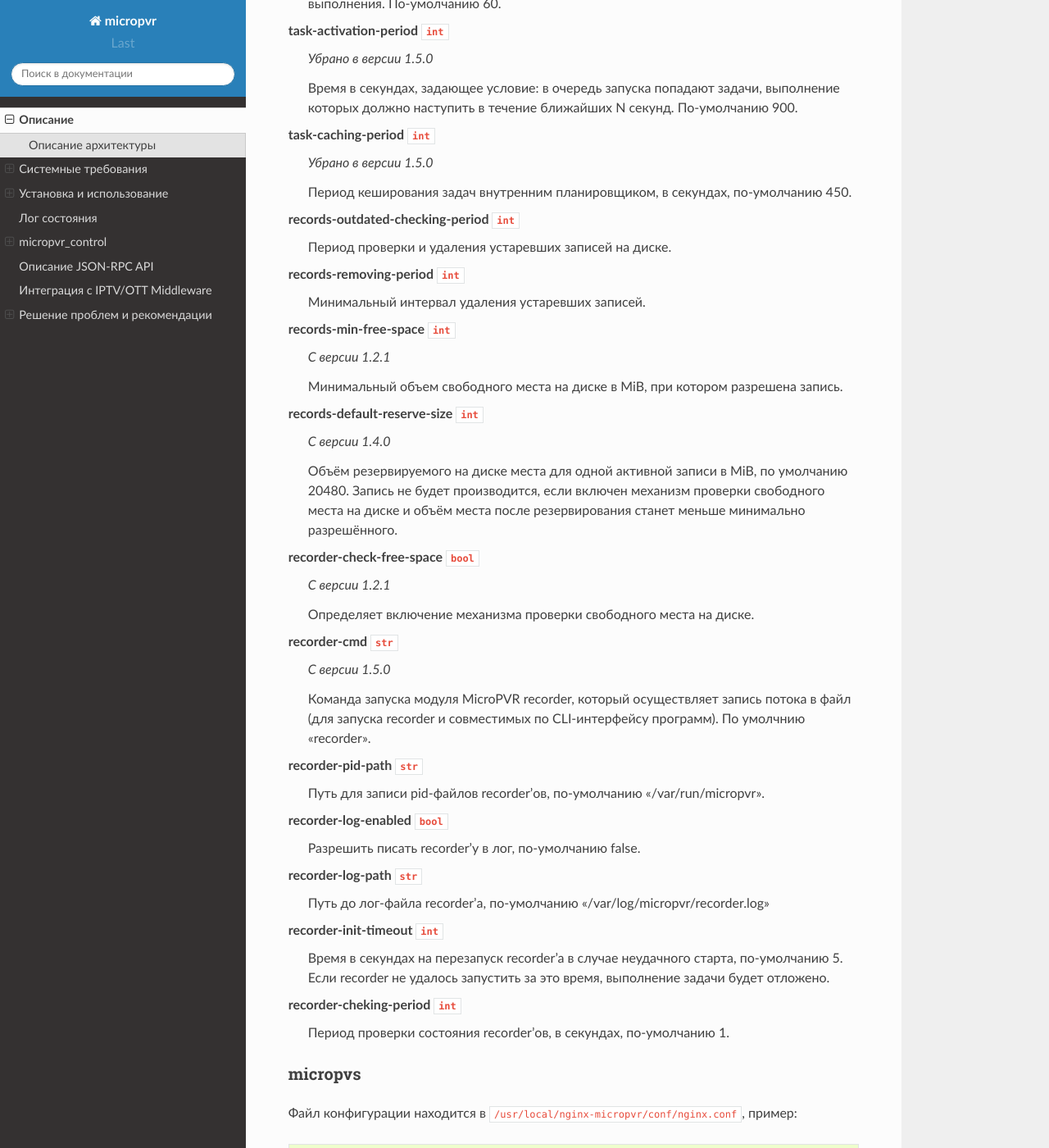
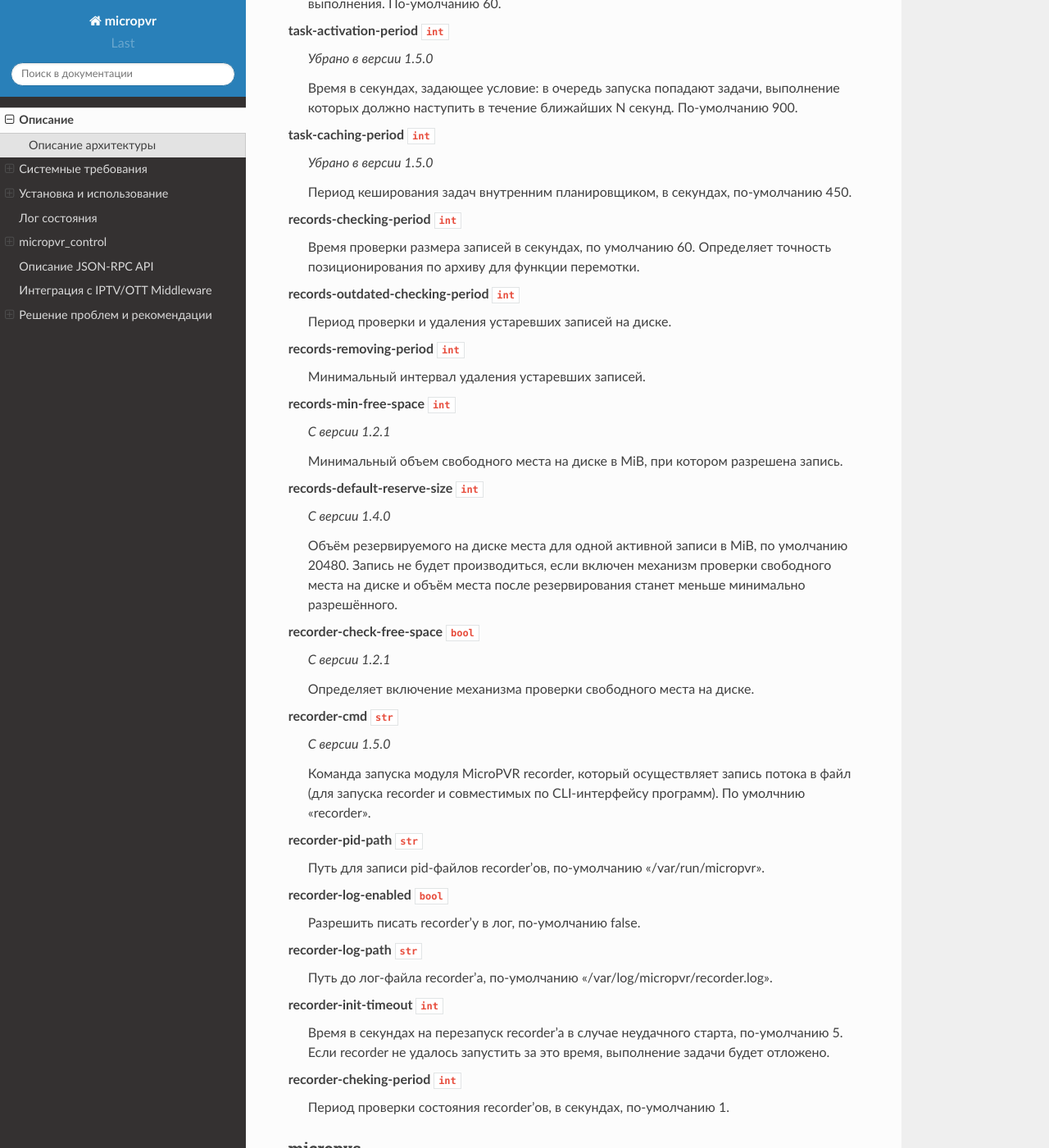
Before and after one commit to microimpuls/micropvr-docs, a Sphinx documentation site: the page built from source/micropvr.rst, in a window 1280 px wide and 1400 px high, scrolled down 5671 px. Shown: the whole window at 82% size. Built offline with Sphinx 7.4.7 and the Read the Docs theme 2.0.0, drawn with Linux system fonts in a browser that asks for light colours.

Commit message:
records-checking-period

```diff
--- a/source/micropvr.rst
+++ b/source/micropvr.rst
@@ -242,6 +242,9 @@
 
   Период кеширования задач внутренним планировщиком, в секундах, по-умолчанию 450.
 
+records-checking-period ``int``
+  Время проверки размера записей в секундах, по умолчанию 60. Определяет точность позиционирования по архиву для функции перемотки.
+
 records-outdated-checking-period ``int``
   Период проверки и удаления устаревших записей на диске.
 
@@ -257,7 +260,7 @@
   *С версии 1.4.0*
 
   Объём резервируемого на диске места для одной активной записи в MiB, по умолчанию 20480.
-  Запись не будет производится, если включен механизм проверки свободного места на диске и объём места после резервирования станет меньше минимально разрешённого.
+  Запись не будет производиться, если включен механизм проверки свободного места на диске и объём места после резервирования станет меньше минимально разрешённого.
 
 recorder-check-free-space ``bool``
   *С версии 1.2.1*
@@ -278,7 +281,7 @@
   Разрешить писать recorder'у в лог, по-умолчанию false.
 
 recorder-log-path ``str``
-  Путь до лог-файла recorder'а, по-умолчанию "/var/log/micropvr/recorder.log"
+  Путь до лог-файла recorder'а, по-умолчанию "/var/log/micropvr/recorder.log".
 
 recorder-init-timeout ``int``
   Время в секундах на перезапуск recorder'a в случае неудачного старта,
```
